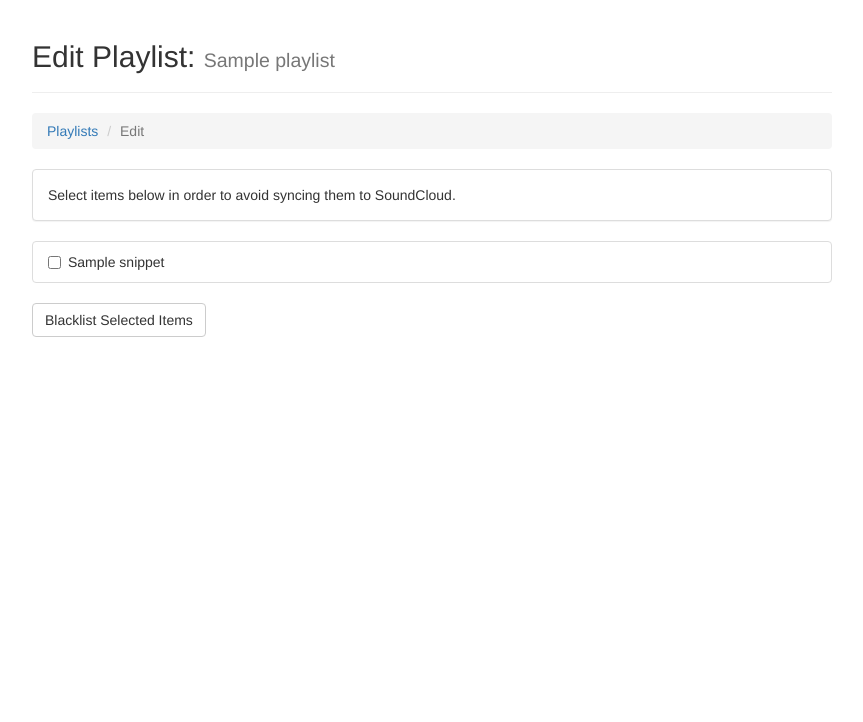
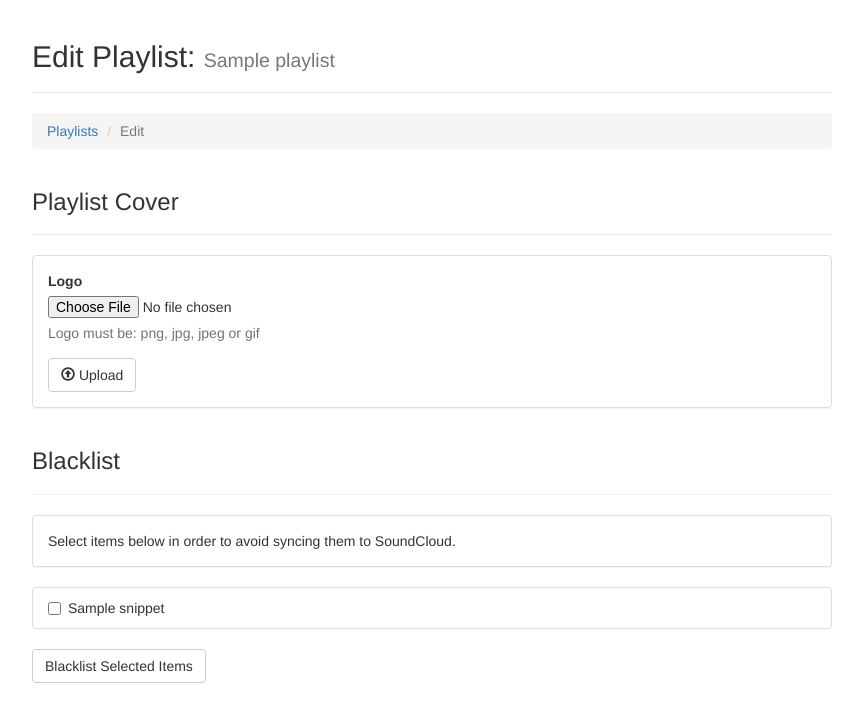
Before and after one commit to AdamPrimer/YouTube2SoundCloud, a Flask app: template templates/admin_playlist_blacklist.html in a window 1280 px wide. Shown: the top 722 px of the page, without its empty margins (208-1071 px from the left). Run offline with Flask 2, Linux system fonts and the light colour scheme; the template is opened without the code that fills it: most values are stand-ins (such as "Sample title", 1, 10 or a date in 2020); some libraries are stand-ins or nearby versions.

Commit message:
Added terrible logo support

```diff
--- a/app.py
+++ b/app.py
@@ -9,9 +9,14 @@ from flask import (
     make_response,
     url_for,
 )
+from werkzeug import secure_filename
 import yt2sc
 
+UPLOAD_FOLDER = './uploads'
+ALLOWED_EXTENSIONS = set(['png', 'jpg', 'jpeg', 'gif'])
+
 app = Flask(__name__)
+app.config['UPLOAD_FOLDER'] = UPLOAD_FOLDER
 
 def requires_auth(ytsc):
     username = request.cookies.get("username")
@@ -21,6 +26,10 @@ def requires_auth(ytsc):
         return redirect('admin/login')
 
     return None
+
+def allowed_file(filename):
+    return '.' in filename and \
+           filename.rsplit('.', 1)[1] in ALLOWED_EXTENSIONS
 
 @app.route('/admin/channel/<user>')
 def admin_channel(user):
@@ -75,8 +84,10 @@ def admin_playlist():
             yt_lists=yt_lists,
             sc_lists=sc_lists)
 
-@app.route('/admin/playlist/<mapping_id>/blacklist', methods=['GET', 'POST'])
-def admin_playlist_blacklist(mapping_id):
+
+
+@app.route('/admin/playlist/<mapping_id>/edit', methods=['GET', 'POST'])
+def admin_playlist_edit(mapping_id):
     ytsc = yt2sc.YT2SC()
     resp = requires_auth(ytsc)
     if resp:
@@ -88,6 +99,26 @@ def admin_playlist_blacklist(mapping_id):
         return redirect("admin/playlist")
 
     if request.method == 'POST':
+        # If we are uploading a logo
+        f = request.files['logo']
+        if f and allowed_file(f.filename):
+            filename = secure_filename(f.filename)
+            path = os.path.join(app.config['UPLOAD_FOLDER'], filename)
+            f.save(path)
+
+            sc_list = ytsc.sc.get_playlist(mapping.sc_playlist)
+            ytsc.sc.client.put(sc_list.uri, playlist={
+                'artwork_data': open(path, 'rb')})
+
+            for track in sc_list.tracks:
+                print track['title']
+                res = ytsc.sc.client.put(track['uri'], track={
+                    'artwork_data': open(path, 'rb')
+                })
+                print res.artwork_url
+
+            return redirect("admin/playlist/{}/edit".format(mapping_id))
+
         blist = request.form.getlist('blacklisted[]')
         ytsc.set_blacklist(mapping_id, blist)
         return redirect("admin/playlist")
--- a/soundc.py
+++ b/soundc.py
@@ -16,6 +16,7 @@ class SoundCloud:
         for obj in objs:
             playlists.append({
                 'id': obj.id,
+                'artwork_url': obj.artwork_url,
                 'description': obj.description,
                 'title': obj.title,
                 'tracks': obj.tracks,
--- a/templates/admin_playlist.html
+++ b/templates/admin_playlist.html
@@ -32,7 +32,7 @@
         <tr>
             <td>{{ item.yt_title }}</td>
             <td>{{ item.sc_title }}</td>
-            <td class='text-center'><a href='playlist/{{ item.id }}/blacklist'>
+            <td class='text-center'><a href='playlist/{{ item.id }}/edit'>
                 <span class="glyphicon glyphicon-cog" aria-hidden="true"></span></a></td>
             <td class='text-center'><a href='playlist/{{ item.id }}/delete'>
                 <span class="glyphicon glyphicon-trash" aria-hidden="true"></span></a></td>
--- a/templates/admin_playlist_blacklist.html
+++ b/templates/admin_playlist_blacklist.html
@@ -19,6 +19,28 @@
             <li><a href="../../playlist">Playlists</a></li>
             <li class="active">Edit</li>
         </ol>
+
+        <div class='page-header'>
+            <h3>Playlist Cover</h3>
+        </div>
+
+        <form method='POST' enctype='multipart/form-data'>
+            <div class="panel panel-default">
+                <div class="panel-body">
+                    <div class='form-group'>
+                        <label for='logo'>Logo</label>
+                        <input type='file' id='logo' name='logo' />
+                        <p class='help-block'>Logo must be: png, jpg, jpeg or gif</p>
+                    </div>
+                    <button type='submit' class='btn btn-default'>
+                        <span class="glyphicon glyphicon-upload" aria-hidden="true"></span> Upload</button>
+                </div>
+            </div>
+        </form>
+
+        <div class='page-header'>
+            <h3>Blacklist</h3>
+        </div>
 
         <div class="panel panel-default">
             <div class="panel-body">
```
